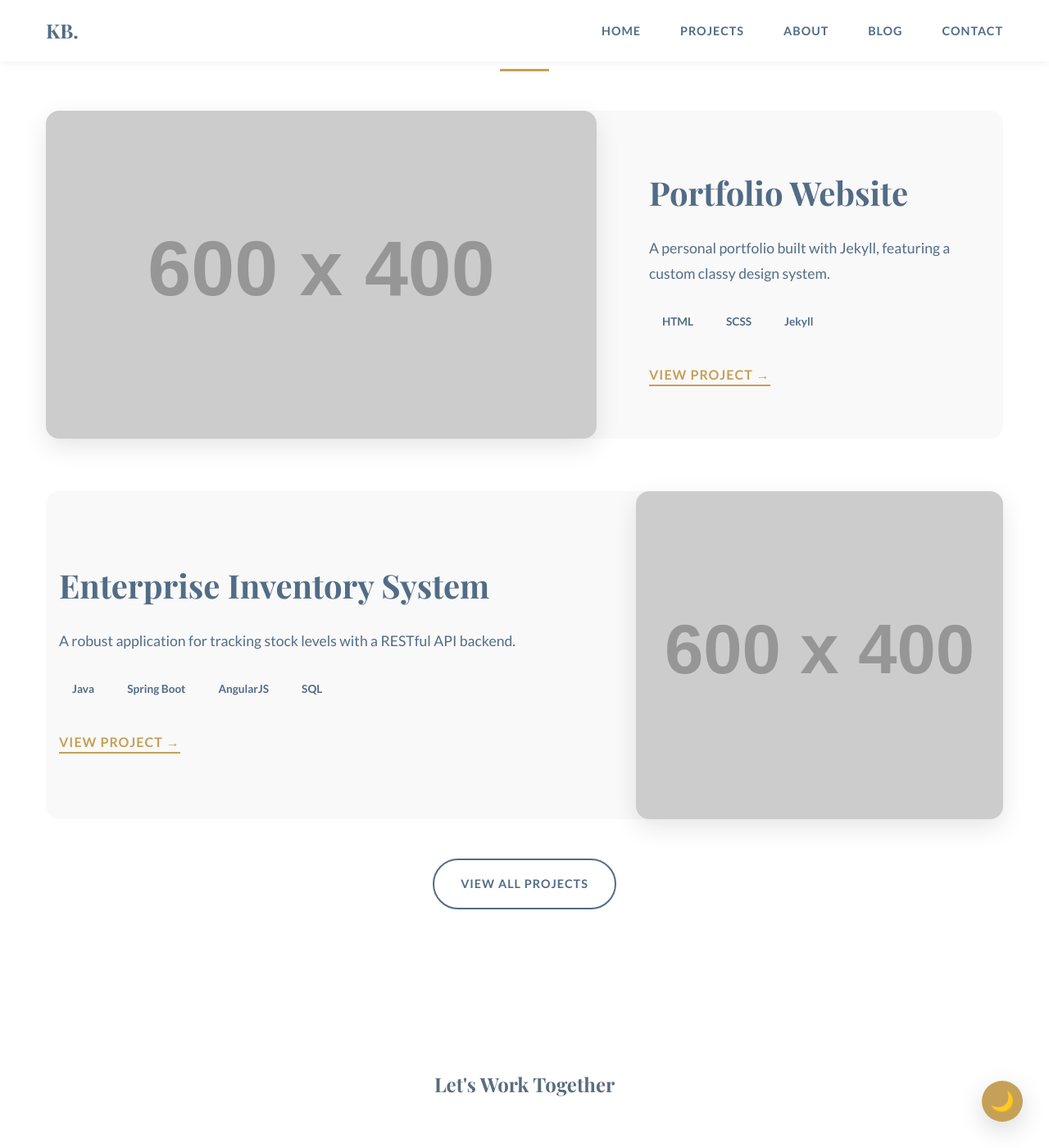
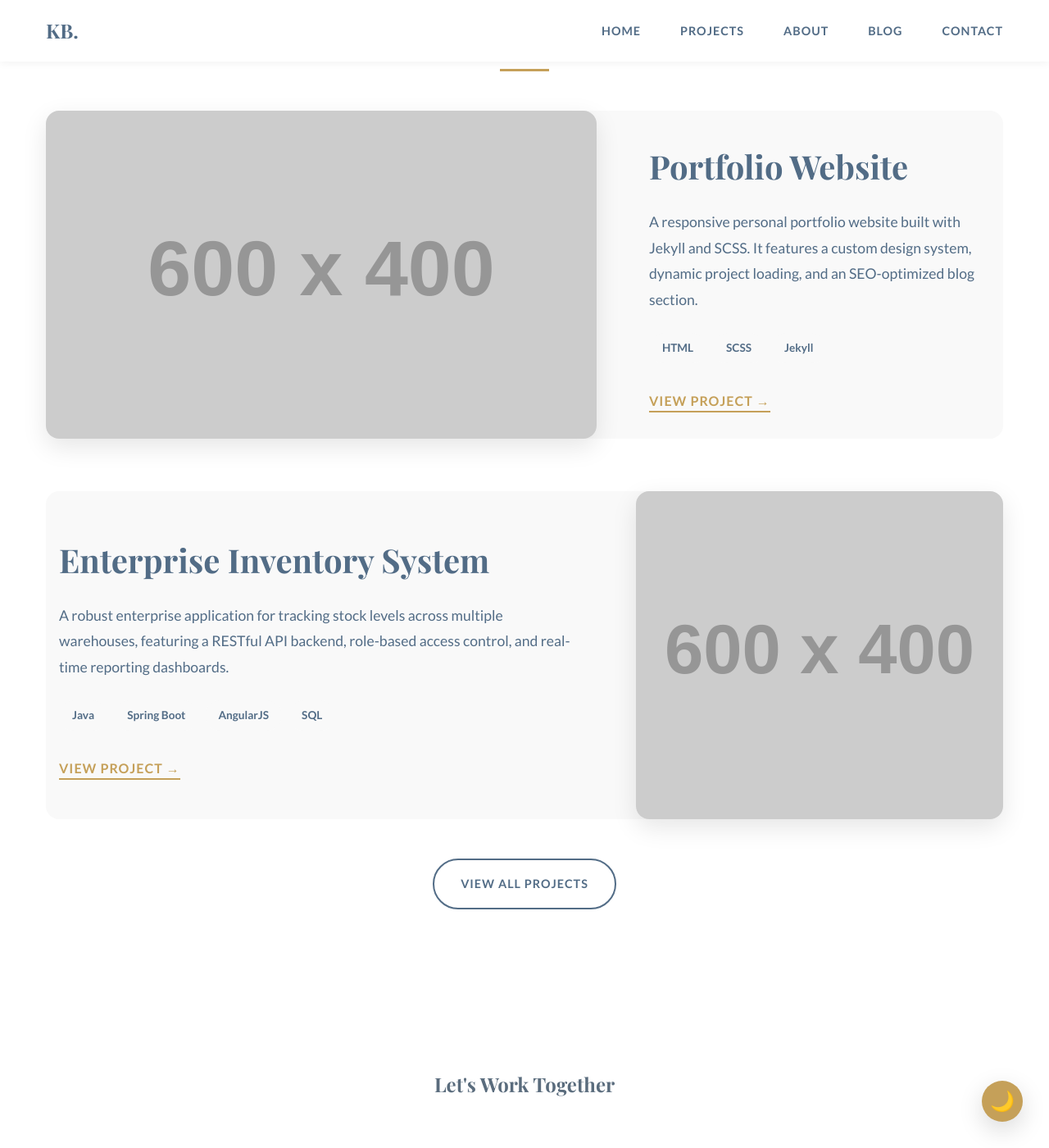
Before and after one commit to kennethkenn/kennethkenn.github.io, a Jekyll site: the page built from index.md, in a window 1280 px wide and 1400 px high, scrolled down 2427 px. Shown: the whole window at 82% size. Built offline with Jekyll 4.4.1, drawn with Linux system fonts in a browser that asks for light colours; some of the changed lines change nothing that is shown.

Commit message:
Updated projects

```diff
--- a/_data/projects.yml
+++ b/_data/projects.yml
@@ -1,20 +1,125 @@
 - title: Portfolio Website
-  description: A personal portfolio built with Jekyll, featuring a custom classy design system.
+  description: A responsive personal portfolio website built with Jekyll and SCSS. It features a custom design system, dynamic project loading, and an SEO-optimized blog section.
   tech: HTML, SCSS, Jekyll
   github: https://github.com/kennethkenn/kennethkenn.github.io
   demo: https://kennethkenn.github.io
   image: https://placehold.co/600x400/2C3E50/FFF?text=Portfolio
 
 - title: Enterprise Inventory System
-  description: A robust application for tracking stock levels with a RESTful API backend.
+  description: A robust enterprise application for tracking stock levels across multiple warehouses, featuring a RESTful API backend, role-based access control, and real-time reporting dashboards.
   tech: Java, Spring Boot, AngularJS, SQL
   github: #
   demo: #
   image: https://placehold.co/600x400/C5A059/FFF?text=Inventory+System
 
 - title: High-Performance Data Engine
-  description: A multi-threaded data processing engine optimized for low latency and throughput.
+  description: A high-performance, multi-threaded data processing engine connected to low-level hardware. It implements lock-free data structures and custom memory allocators for sub-microsecond latency.
   tech: C++, Python, x86 Assembly
   github: #
   demo: #
   image: https://placehold.co/600x400/2C3E50/C5A059?text=Data+Engine
+
+- title: Personal Finance Tracker
+  description: A comprehensive personal finance dashboard that visualizes income streams and expenses. Features include budget setting, recurring transaction tracking, and interactive charts for financial health analysis.
+  tech: React, Node.js, PostgreSQL
+  github: #
+  demo: #
+  image: https://placehold.co/600x400/27ae60/ffffff?text=Finance+Tracker
+
+- title: Markdown Blog Engine
+  description: A lightweight, file-based CMS that parses Markdown with front-matter metadata. It supports custom themes, syntax highlighting for code blocks, and static site generation for fast deployment.
+  tech: Next.js, Gray-matter, Tailwind CSS
+  github: #
+  demo: #
+  image: https://placehold.co/600x400/2980b9/ffffff?text=Blog+Engine
+
+- title: Real-time Chat Application
+  description: A scalable real-time messaging application using WebSockets. Supports private 1-on-1 chats, group rooms, typing indicators, read receipts, and push notifications.
+  tech: Socket.io, Express, Vanilla JS
+  github: #
+  demo: #
+  image: https://placehold.co/600x400/8e44ad/ffffff?text=Chat+App
+
+- title: Weather Dashboard
+  description: A sleek weather visualization tool consuming the OpenWeatherMap API. It offers automatic geolocation, 5-day forecasts, and dynamic background themes based on current weather conditions.
+  tech: Vue.js, OpenWeatherMap API, Chart.js
+  github: #
+  demo: #
+  image: https://placehold.co/600x400/e67e22/ffffff?text=Weather+Dash
+
+- title: Task Management Tool
+  description: A productivity tool featuring a drag-and-drop Kanban board. Users can organize tasks by priority, set due dates, add subtasks, and track progress with preserved local storage state.
+  tech: React, Redux, Firebase
+  github: #
+  demo: #
+  image: https://placehold.co/600x400/c0392b/ffffff?text=Task+Manager
+
+- title: Recipe Keeper
+  description: A digital culinary organizer allowing users to save, categorize, and filter recipes. Includes features for scaling ingredient quantities, generating shopping lists, and collaborative sharing.
+  tech: Flutter, SQLite
+  github: #
+  demo: #
+  image: https://placehold.co/600x400/16a085/ffffff?text=Recipe+Keeper
+
+- title: Fitness Activity Log
+  description: A dedicated workout tracker to log sets, reps, and weights. It visualizes progress over time with line charts and includes a built-in rest timer and exercise history database.
+  tech: React Native, GraphQL
+  github: #
+  demo: #
+  image: https://placehold.co/600x400/f1c40f/333333?text=Fitness+Log
+
+- title: URL Shortener Service
+  description: A high-throughput link shortening service. It generates unique aliases, handles redirects with millisecond latency, and provides detailed analytics on click-through rates and geographical data.
+  tech: Go, Redis, Docker
+  github: #
+  demo: #
+  image: https://placehold.co/600x400/7f8c8d/ffffff?text=URL+Shortener
+
+- title: Algorithm Visualizer
+  description: An educational interactive tool that animates sorting and pathfinding algorithms (like Dijkstra, A*, QuickSort). It helps visualize step-by-step execution and time complexity.
+  tech: JavaScript, HTML5 Canvas
+  github: #
+  demo: #
+  image: https://placehold.co/600x400/2c3e50/ffffff?text=Algo+Visualizer
+
+- title: E-commerce Storefront
+  description: A fully functional mock online store application. It demonstrates product catalog filtering, cart state management, user authentication, and a simulated Stripe checkout payment flow.
+  tech: TypeScript, Next.js, Stripe API
+  github: #
+  demo: #
+  image: https://placehold.co/600x400/d35400/ffffff?text=E-commerce
+
+- title: Online Discussion Forum
+  description: A community-driven platform featuring threaded discussions, rich-text editing, specific user reputation systems, and moderation tools for admin management.
+  tech: Java, Spring Boot, PostgreSQL, AngularJS
+  github: #
+  demo: #
+  image: https://placehold.co/600x400/3498db/ffffff?text=Discussion+Forum
+
+- title: Minimalist OS Kernel
+  description: A didactic 32-bit operating system kernel written from scratch. It boots from bare metal, handles protected mode switching, basic memory paging, and keyboard interrupt handling.
+  tech: C, x86 Assembly, Makefile
+  github: #
+  demo: #
+  image: https://placehold.co/600x400/2c3e50/ffffff?text=OS+Kernel
+
+- title: Cross-Platform Desktop Note App
+  description: A privacy-focused, offline-first desktop note-taking app. It supports extensive markdown formatting, local encryption for data security, and seamless cross-platform performance.
+  tech: React, Electron, Node.js
+  github: #
+  demo: #
+  image: https://placehold.co/600x400/e74c3c/ffffff?text=Desktop+Notes
+
+- title: Inventory Scanner Mobile App
+  description: A companion mobile application for warehouse staff. It utilizes the camera for barcode/QR scanning to update inventory records instantly and syncs with the central database.
+  tech: React Native, Firebase, Camera API
+  github: #
+  demo: #
+  image: https://placehold.co/600x400/f39c12/ffffff?text=Inventory+App
+
+- title: Microservices E-commerce Platform
+  description: A distributed e-commerce backend architected with microservices. It features independent services for product, order, and user management, communicating via RabbitMQ for resilience.
+  tech: Java, Spring Boot, Docker, RabbitMQ
+  github: #
+  demo: #
+  image: https://placehold.co/600x400/9b59b6/ffffff?text=Microservices+Shop
```
